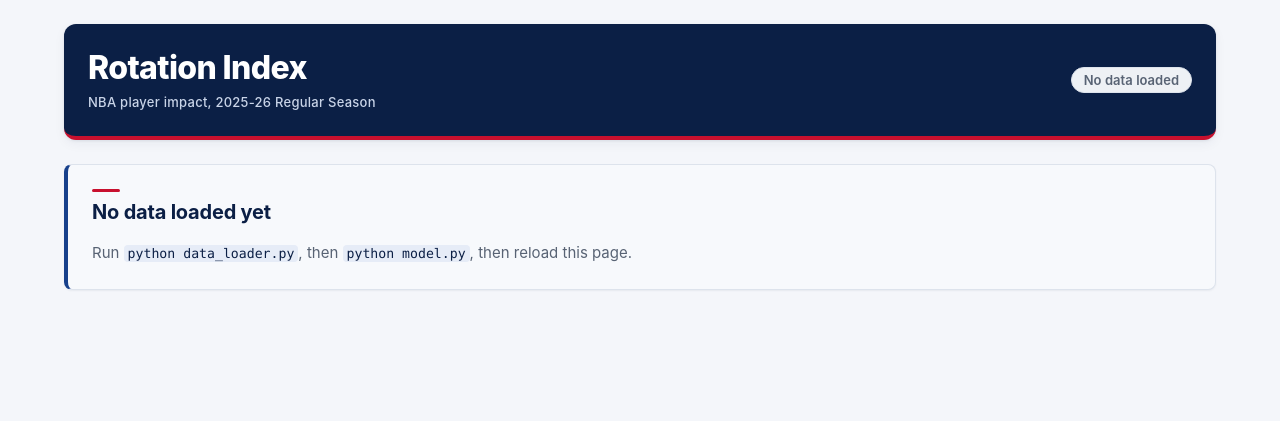
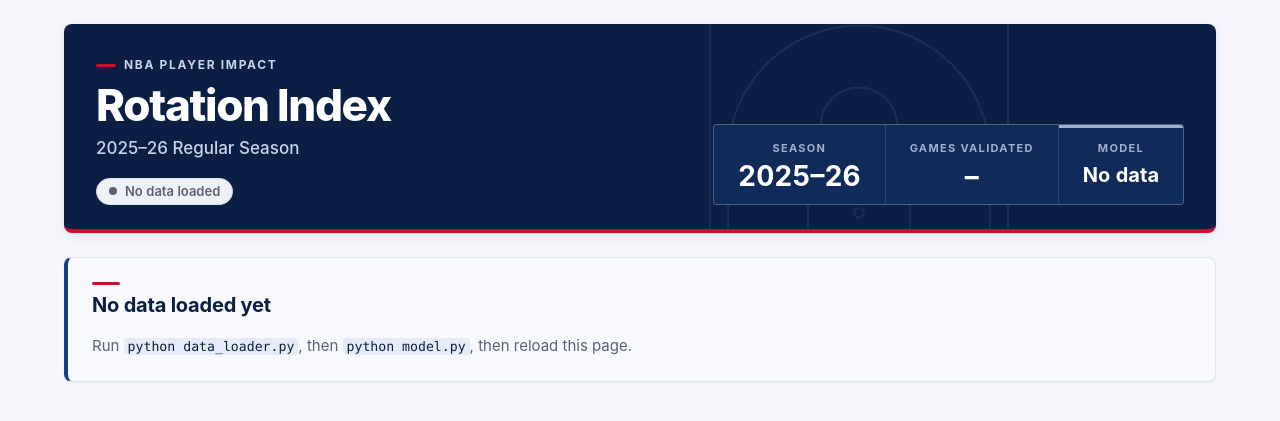
Before and after one commit to RohinCodes15/Rotation-Index, a Flask app: page / in a window 1280 px wide. Shown: the top 421 px of the page. Run offline with Flask 3, Linux system fonts and the light colour scheme.

Commit message:
Add the Rotation Index header and season scoreboard
Rebuild the masthead: a kicker, heavy title, 2025-26 season subtitle and
the existing readiness badge with a state dot, plus a scoreboard of season,
games validated and model state taken from the loaded report. Faint inline
SVG half-court lines add the basketball detail. The layout stacks on
narrow screens. Badge wording, routes and data are unchanged.

```diff
--- a/static/style.css
+++ b/static/style.css
@@ -159,41 +159,172 @@ code {
     font-size: 0.88em;
 }
 
-/* Masthead: navy band, red underline, status pill on the right. */
+/* Masthead: navy band with a red baseline, brand on the left, scoreboard on the right.
+   Colors on navy are their own small set so text keeps at least 4.5:1. */
 .masthead {
-    display: flex;
-    flex-wrap: wrap;
-    align-items: center;
-    justify-content: space-between;
-    gap: var(--s3) var(--s5);
-    padding: var(--s5) var(--s5);
+    --on-navy: #c9d4e8;
+    --on-navy-dim: #9fb0cf;
+    --navy-panel: #102a5a;
+    --hairline: rgba(255, 255, 255, 0.16);
+
+    position: relative;
+    display: grid;
+    grid-template-columns: minmax(0, 1fr) auto;
+    align-items: end;
+    gap: var(--s5) var(--s6);
+    padding: var(--s6) var(--s6) var(--s5);
+    overflow: hidden;
     color: var(--white);
     background: var(--navy-900);
     border-bottom: 4px solid var(--red-600);
-    border-radius: var(--radius-lg);
+    border-radius: var(--radius);
     box-shadow: var(--shadow);
 }
 
-.masthead > div,
+/* Decorative half-court lines, faint enough to read as texture. */
+.masthead-court {
+    position: absolute;
+    top: -96px;
+    right: 18%;
+    width: 300px;
+    height: auto;
+    color: var(--white);
+    opacity: 0.07;
+    pointer-events: none;
+}
+
+.masthead-brand,
+.scoreboard {
+    position: relative;
+}
+
+.masthead-brand,
 .badge {
     min-width: 0;
     max-width: 100%;
     overflow-wrap: anywhere;
 }
 
+.masthead-kicker {
+    display: flex;
+    align-items: center;
+    gap: var(--s2);
+    margin: 0 0 var(--s2);
+    color: var(--on-navy);
+    font-size: var(--text-xs);
+    font-weight: 700;
+    letter-spacing: 0.14em;
+    text-transform: uppercase;
+}
+
+.masthead-kicker::before {
+    content: "";
+    width: 20px;
+    height: 3px;
+    background: var(--red-600);
+    border-radius: var(--radius-pill);
+}
+
 .masthead h1 {
     color: var(--white);
-    font-size: var(--text-2xl);
+    font-size: 44px;
     font-weight: 800;
-    letter-spacing: -0.02em;
+    line-height: 1.02;
+    letter-spacing: -0.03em;
 }
 
 .subtitle {
+    margin: var(--s2) 0 var(--s4);
+    color: var(--on-navy);
+    font-size: var(--text-md);
+    font-weight: 500;
+}
+
+/* Readiness badge in the masthead gets a state dot; the words carry the meaning. */
+.masthead .badge {
+    display: inline-flex;
+    align-items: center;
+    gap: var(--s2);
+}
+
+.masthead .badge::before {
+    content: "";
+    flex: none;
+    width: 8px;
+    height: 8px;
+    background: currentColor;
+    border-radius: 50%;
+}
+
+/* Scoreboard: label over a large tabular figure, cells split by hairlines. */
+.scoreboard {
+    display: grid;
+    grid-template-columns: repeat(3, auto);
+    gap: 1px;
+    margin: 0;
+    overflow: hidden;
+    background: var(--hairline);
+    border: 1px solid var(--hairline);
+    border-radius: var(--radius-sm);
+}
+
+.scoreboard-cell {
+    min-width: 0;
+    padding: var(--s3) var(--s5);
+    text-align: center;
+    background: var(--navy-panel);
+    border-top: 3px solid transparent;
+}
+
+.scoreboard dt {
+    color: var(--on-navy-dim);
+    font-size: 11px;
+    font-weight: 700;
+    letter-spacing: 0.12em;
+    text-transform: uppercase;
+    white-space: nowrap;
+}
+
+.scoreboard dd {
     margin: var(--s1) 0 0;
-    color: #c9d4e8;
-    font-size: var(--text-sm);
-    font-weight: 500;
-    letter-spacing: 0.02em;
+    color: var(--white);
+    font-size: var(--text-xl);
+    font-weight: 700;
+    line-height: 1.1;
+    font-variant-numeric: tabular-nums;
+    white-space: nowrap;
+}
+
+.scoreboard-of {
+    margin-left: var(--s1);
+    color: var(--on-navy-dim);
+    font-size: var(--text-base);
+    font-weight: 600;
+}
+
+.scoreboard-model dd {
+    font-size: var(--text-lg);
+    line-height: 1.4;
+}
+
+.scoreboard-ok { border-top-color: #4cc38a; }
+.scoreboard-warn { border-top-color: #e8b04b; }
+.scoreboard-bad { border-top-color: #f07167; }
+.scoreboard-muted { border-top-color: var(--on-navy-dim); }
+
+@media (max-width: 860px) {
+    .masthead {
+        grid-template-columns: minmax(0, 1fr);
+        align-items: start;
+    }
+
+    .scoreboard {
+        grid-template-columns: repeat(3, minmax(0, 1fr));
+    }
+
+    .masthead-court {
+        right: -60px;
+    }
 }
 
 /* Status pill: tinted background with state-colored text, never color alone. */
--- a/templates/index.html
+++ b/templates/index.html
@@ -15,13 +15,50 @@
         {% elif not audit.ready %}{% set badge = ("warn", "Estimates hidden · " ~ ("{:,}".format(audit.expected - audit.counts.validated) if audit.counts.validated is number else "some") ~ " games waiting to validate") %}
         {% elif possession_model and possession_players is not none %}{% set badge = ("ok", "Estimates shown · all " ~ "{:,}".format(audit.expected) ~ " games validated") %}
         {% else %}{% set badge = ("warn", "Estimates hidden · no matching outputs") %}{% endif %}
+        {# Header facts come from the loaded report; the season fallback is the configured season. #}
+        {% set src = status or possession_status or {} %}
+        {% set season = (src.season or "2025-26")|replace("-", "–") %}
+        {% set season_type = src.season_type or "Regular Season" %}
+        {% macro count(value) %}{{ "{:,}".format(value) if value is number else "–" }}{% endmacro %}
+        {# Model cell mirrors the overview's model-status branches. #}
+        {% if status %}{% set model_state = "Lineup total" %}
+        {% elif not audit %}{% set model_state = "No data" %}
+        {% elif not audit.ready %}{% set model_state = "Locked" %}
+        {% elif possession_model and possession_players is not none %}{% set model_state = "Available" %}
+        {% else %}{% set model_state = "Awaiting" %}{% endif %}
         <header class="masthead">
-            <div>
+            <svg class="masthead-court" viewBox="0 0 470 500" aria-hidden="true" focusable="false">
+                <g fill="none" stroke="currentColor" stroke-width="3">
+                    <rect x="1.5" y="1.5" width="467" height="497"/>
+                    <circle cx="235" cy="1.5" r="60"/>
+                    <rect x="155" y="310" width="160" height="188.5"/>
+                    <circle cx="235" cy="310" r="60"/>
+                    <path d="M30 498.5V358a205 205 0 0 1 410 0v140.5"/>
+                    <circle cx="235" cy="446" r="7.5"/>
+                </g>
+            </svg>
+            <div class="masthead-brand">
+                <p class="masthead-kicker">NBA player impact</p>
                 <h1>Rotation Index</h1>
-                <p class="subtitle">NBA player impact, {{ status.season ~ ' ' ~ status.season_type if status else '2025-26 Regular Season' }}</p>
-
+                <p class="subtitle">{{ season }} {{ season_type }}</p>
+                <span class="badge badge-{{ badge[0] }}">{{ badge[1] }}</span>
             </div>
-            <span class="badge badge-{{ badge[0] }}">{{ badge[1] }}</span>
+            <dl class="scoreboard" aria-label="Season status">
+                <div class="scoreboard-cell">
+                    <dt>Season</dt>
+                    <dd>{{ season }}</dd>
+                </div>
+                <div class="scoreboard-cell">
+                    <dt>{{ "Games used" if status else "Games validated" }}</dt>
+                    <dd>{% if status %}{{ count(status.games_used) }}<span class="scoreboard-of">/ {{ count(status.games_in_season) }}</span>
+                        {%- elif audit %}{{ count(audit.counts.validated) }}<span class="scoreboard-of">/ {{ count(audit.expected) }}</span>
+                        {%- else %}–{% endif %}</dd>
+                </div>
+                <div class="scoreboard-cell scoreboard-model scoreboard-{{ badge[0] }}">
+                    <dt>Model</dt>
+                    <dd>{{ model_state }}</dd>
+                </div>
+            </dl>
         </header>
 
         {% if audit %}
```
Also changed, not shown: other parts of static/style.css (+34 -2 lines).
